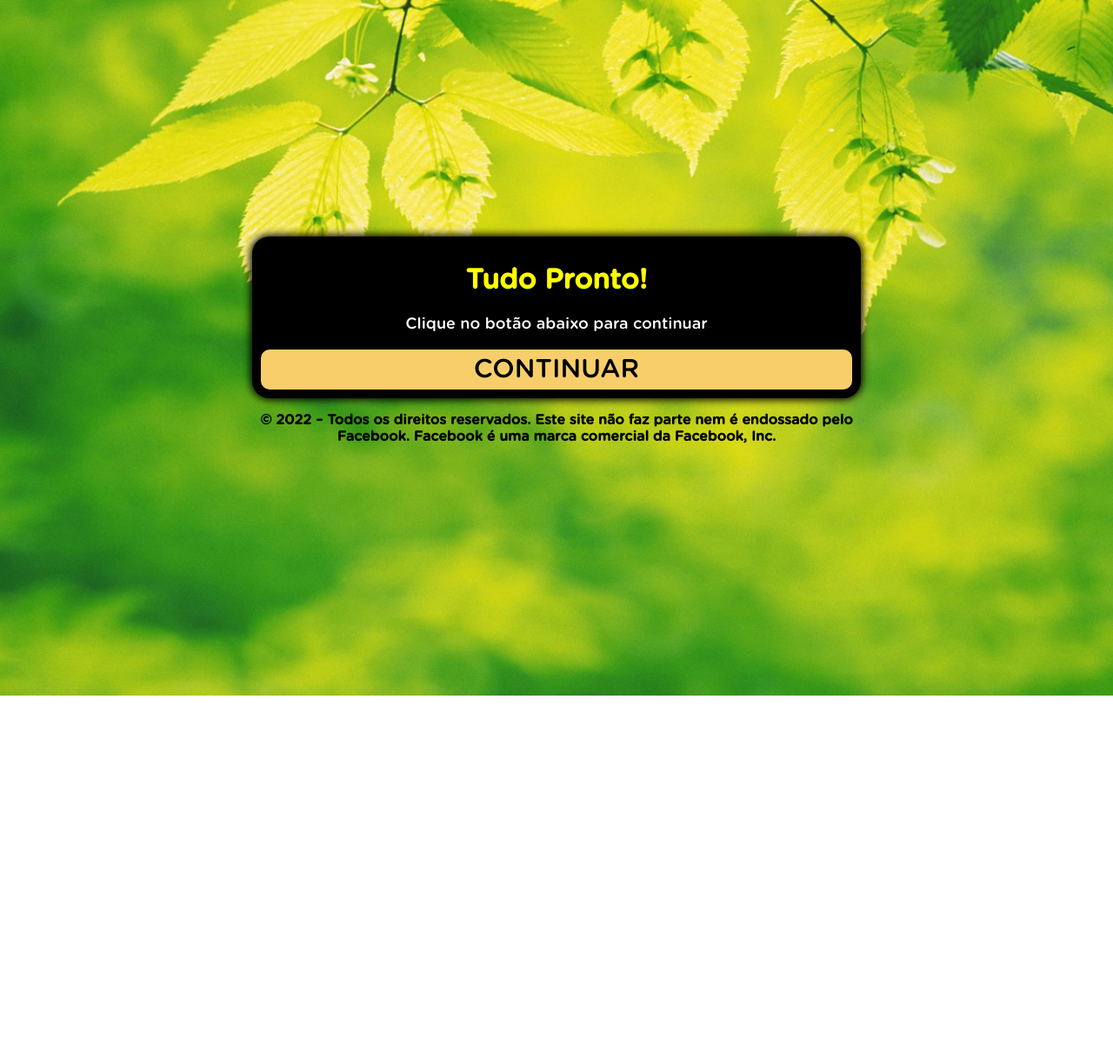
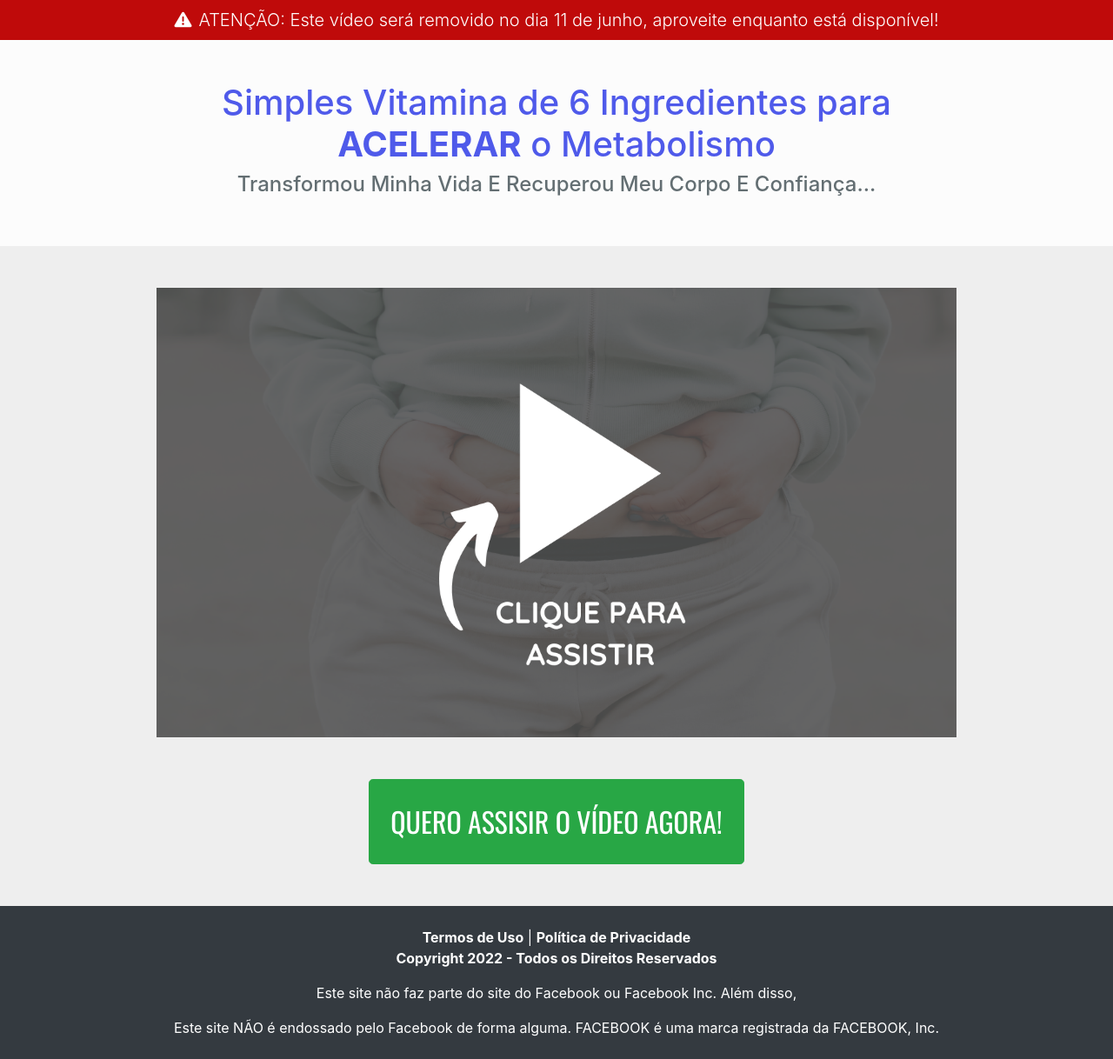
Before and after one commit to LeleLima159/protoocolozerobarriga.online, a plain HTML site: page ps/index.html in a window 1280 px wide. Shown: the whole page at 87% size. Before the commit the page ends 800 px from the top, so only its background shows below. Drawn offline with nearby package versions, Linux system fonts and the light colour scheme.

Commit message:
Add files via upload

```diff
--- a/ps/index.html
+++ b/ps/index.html
@@ -3,24 +3,89 @@
   <head>
     <meta charset="utf-8">
     <meta name="viewport" content="width=device-width, initial-scale=1, shrink-to-fit=no">
-  <link rel="stylesheet" href="style.css">
-  <title>Tudo Pronto!</title>
+    <link rel="stylesheet" href="https://stackpath.bootstrapcdn.com/bootstrap/4.1.3/css/bootstrap.min.css" integrity="sha384-MCw98/SFnGE8fJT3GXwEOngsV7Zt27NXFoaoApmYm81iuXoPkFOJwJ8ERdknLPMO" crossorigin="anonymous">
+    <link href="https://fonts.googleapis.com/css2?family=Oswald:wght@200;300;400;500;600;700&display=swap" rel="stylesheet">
+    <script src="https://kit.fontawesome.com/0572283b45.js"></script>
+    <style type="text/css">
+      nav {
+        background-color: #BF0A0A;
+        color: white;
+      }
+      .fsec {
+        background-color: #FCFCFC;
+      }
+      .fsec h1 {
+        color: #4F5AEA;
+      }
+      .fsec h4 {
+        color: #636E72;
+      }
+      .ssec {
+        background-color: #EEEEEE;
+      }
+      .btn {
+        font-size: 200%;
+        font-family: 'Oswald', sans-serif;
+        white-space: normal;
+      }
+    </style>
   </head>
   <body>
+
+    <nav class="navbar justify-content-center text-center">
+      <span class="lead">
+        <i class="fas fa-exclamation-triangle mr-2"></i>ATENÇÃO: Este vídeo será removido no dia <span id="dia"></span> de <span id="mes"></span>, aproveite enquanto está disponível!
+      </span>
+    </nav>
+
+    <section class="py-5 fsec">
       <div class="container">
-    <div class="black">
-      <div>
-        <div class="question">
-          <h1>Tudo Pronto!</h1>
-          <p>Clique no botão abaixo para continuar</p>
-        </div>
-        <div class="answer">
-          <a class="btn" href="https://protoocolozerobarriga.online//">CONTINUAR</a>
+        <div class="row justify-content-center">
+          <div class="col-lg-10 text-center">
+            <h1>Simples Vitamina de 6 Ingredientes para <b>ACELERAR</b> o Metabolismo</h1>
+            <h4>Transformou Minha Vida E Recuperou Meu Corpo E Confiança...</h4>
           </div>
         </div>
       </div>
-    <p style="text-align: center; font-weight: bold;">© 2022 – Todos os direitos reservados. Este site não faz parte nem é endossado pelo Facebook. Facebook é uma marca comercial da Facebook, Inc.</p>
+    </section>
+
+    <section class="py-5 ssec">
+      <div class="container">
+        <div class="row justify-content-center">
+          <div class="col-lg-10 text-center">
+            <a href="https://protocolozerobarriga.com/"><img class="img-fluid" src="play.png"></a>
+            <!-- TROQUE SEU LINK ONDE ESTÁ O DO PROTOCOLOZEROBARRIGA.COM, MANTENDO AS ASPAS -->
+            <a class="btn btn-success btn-lg p-4 mt-5" href="https://protoocolozerobarriga.online/">QUERO ASSISIR O VÍDEO AGORA!</a>
           </div>
-  <script type="text/javascript" src="script.js"></script>
+        </div>
+      </div>
+    </section>
+
+    <footer class="py-4 bg-dark text-white">
+      <div class="container">
+        <div class="row justify-content-center">
+          <div class="col text-center">
+            <a href="https://protocolozerobarriga.com/termos" class="text-white font-weight-bold">Termos de Uso</a> | <a href="https://protocolozerobarriga.com/privacidade" class="text-white font-weight-bold">Política de Privacidade</a>
+            <p class="font-weight-bold">Copyright 2022 - Todos os Direitos Reservados</p>
+            <p>Este site não faz parte do site do Facebook ou Facebook Inc. Além disso,</p>
+            <p class="mb-0">Este site NÃO é endossado pelo Facebook de forma alguma. FACEBOOK é uma marca registrada da FACEBOOK, Inc.</p>
+          </div>
+        </div>
+      </div>
+    </footer>
+
+    <script src="https://code.jquery.com/jquery-3.3.1.slim.min.js" integrity="sha384-q8i/X+965DzO0rT7abK41JStQIAqVgRVzpbzo5smXKp4YfRvH+8abtTE1Pi6jizo" crossorigin="anonymous"></script>
+    <script src="https://cdnjs.cloudflare.com/ajax/libs/popper.js/1.14.3/umd/popper.min.js" integrity="sha384-ZMP7rVo3mIykV+2+9J3UJ46jBk0WLaUAdn689aCwoqbBJiSnjAK/l8WvCWPIPm49" crossorigin="anonymous"></script>
+    <script src="https://stackpath.bootstrapcdn.com/bootstrap/4.1.3/js/bootstrap.min.js" integrity="sha384-ChfqqxuZUCnJSK3+MXmPNIyE6ZbWh2IMqE241rYiqJxyMiZ6OW/JmZQ5stwEULTy" crossorigin="anonymous"></script>
+    <script>
+      monName = new Array ("janeiro", "fevereiro", "março", "abril", "maio", "junho", "julho", "agosto", "setembro", "outubro", "novembro", "dezembro")
+
+      var data = new Date();
+      var dia = data.getDate();
+      var mes = monName[data.getMonth()];
+
+      document.getElementById("dia").innerHTML = dia
+      document.getElementById("mes").innerHTML = mes
+    </script>
   </body>
 </html>
```
Also changed, not shown: ps/play.png (added). Lines whose indentation alone changed are shown as unchanged.
